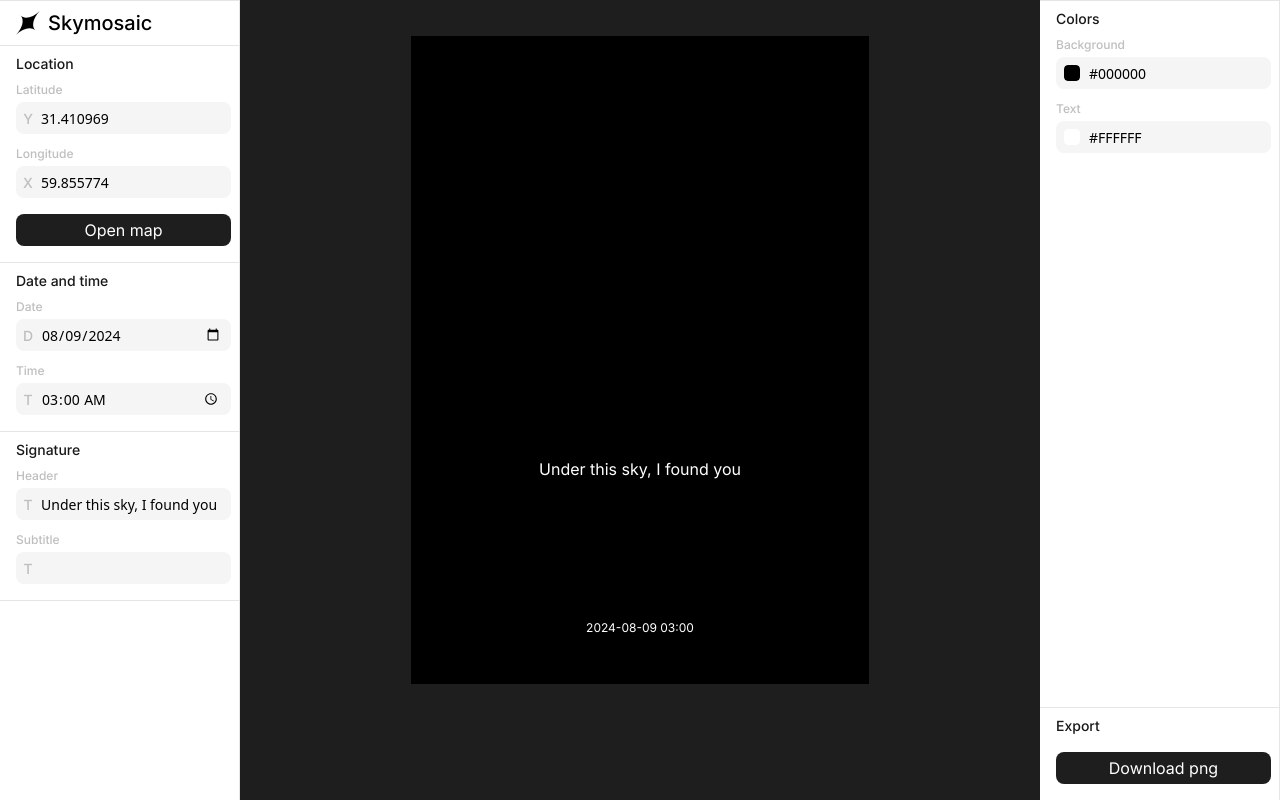
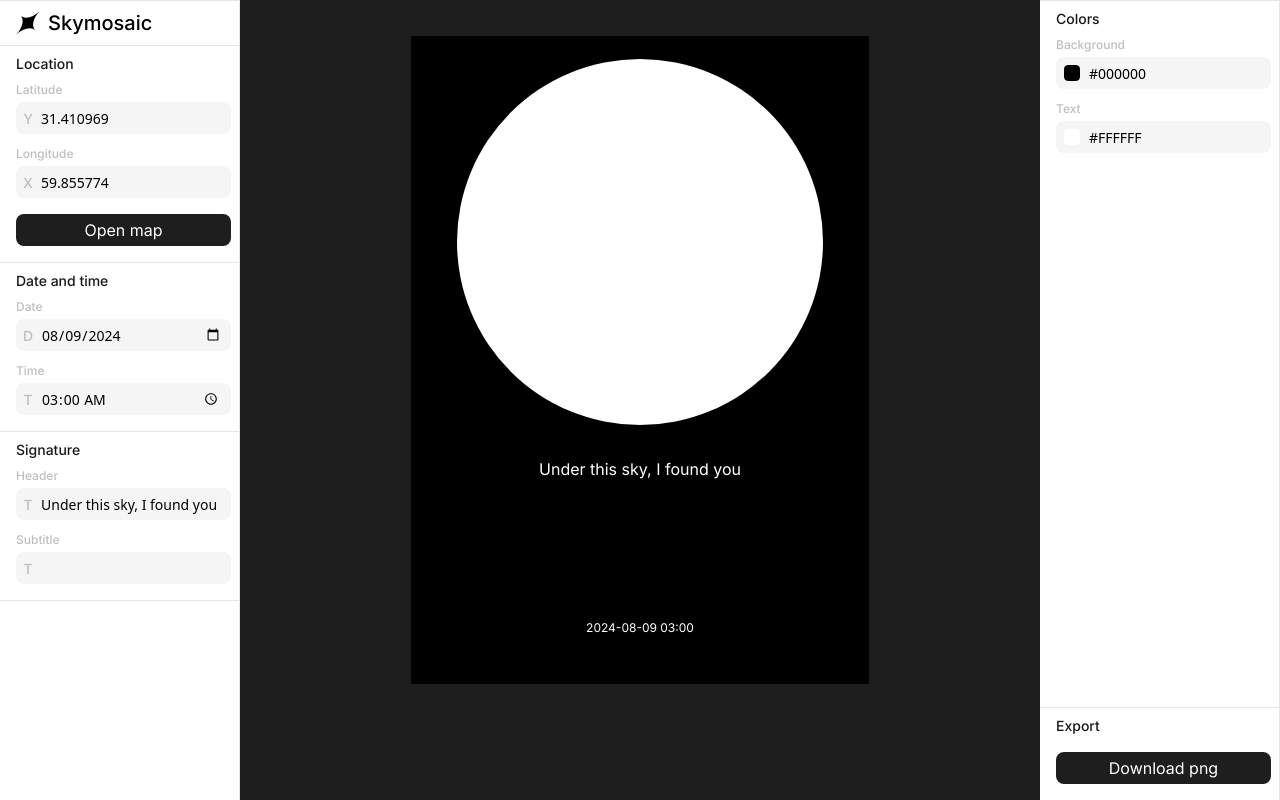
Before and after one commit to nickshiro/skymosaic, a SvelteKit app: page / in a window 1280 px wide. Built offline with nearby package versions, Linux system fonts and the light colour scheme.

Commit message:
Add star round

```diff
--- a/src/widgets/paper/Paper.svelte
+++ b/src/widgets/paper/Paper.svelte
@@ -12,6 +12,9 @@
 	id="paper"
 	style={`background-color: ${$paperContext.background}`}
 >
+	<div class="absolute left-0 top-0 w-full py-[5%]">
+		<div class="mx-auto aspect-square w-[80%] rounded-full bg-white"></div>
+	</div>
 	<div class="absolute bottom-0 left-0 h-[35%] w-full items-center">
 		<h1
 			class="mx-auto max-w-[80%] break-words text-center font-primary text-[2vmin]"
```
